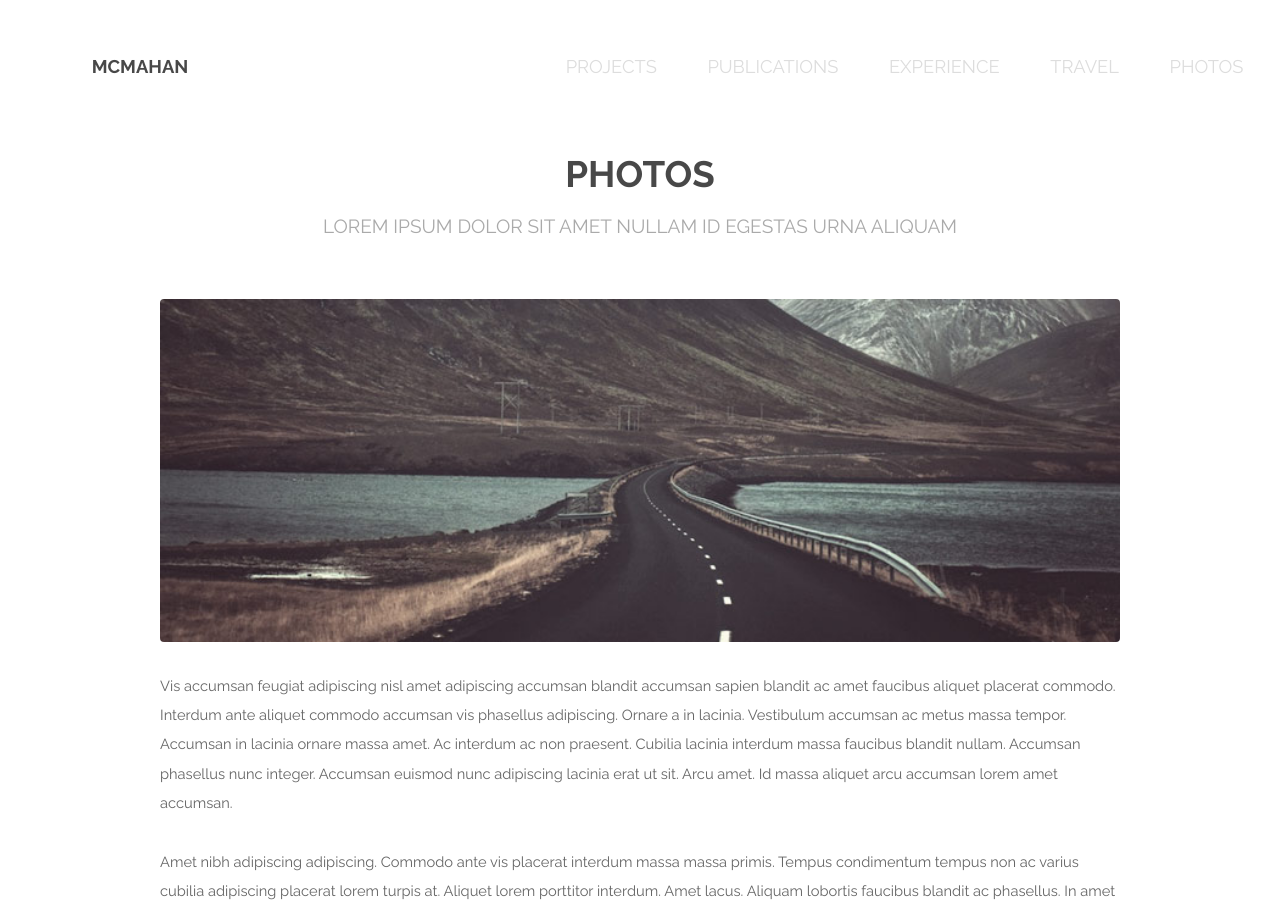
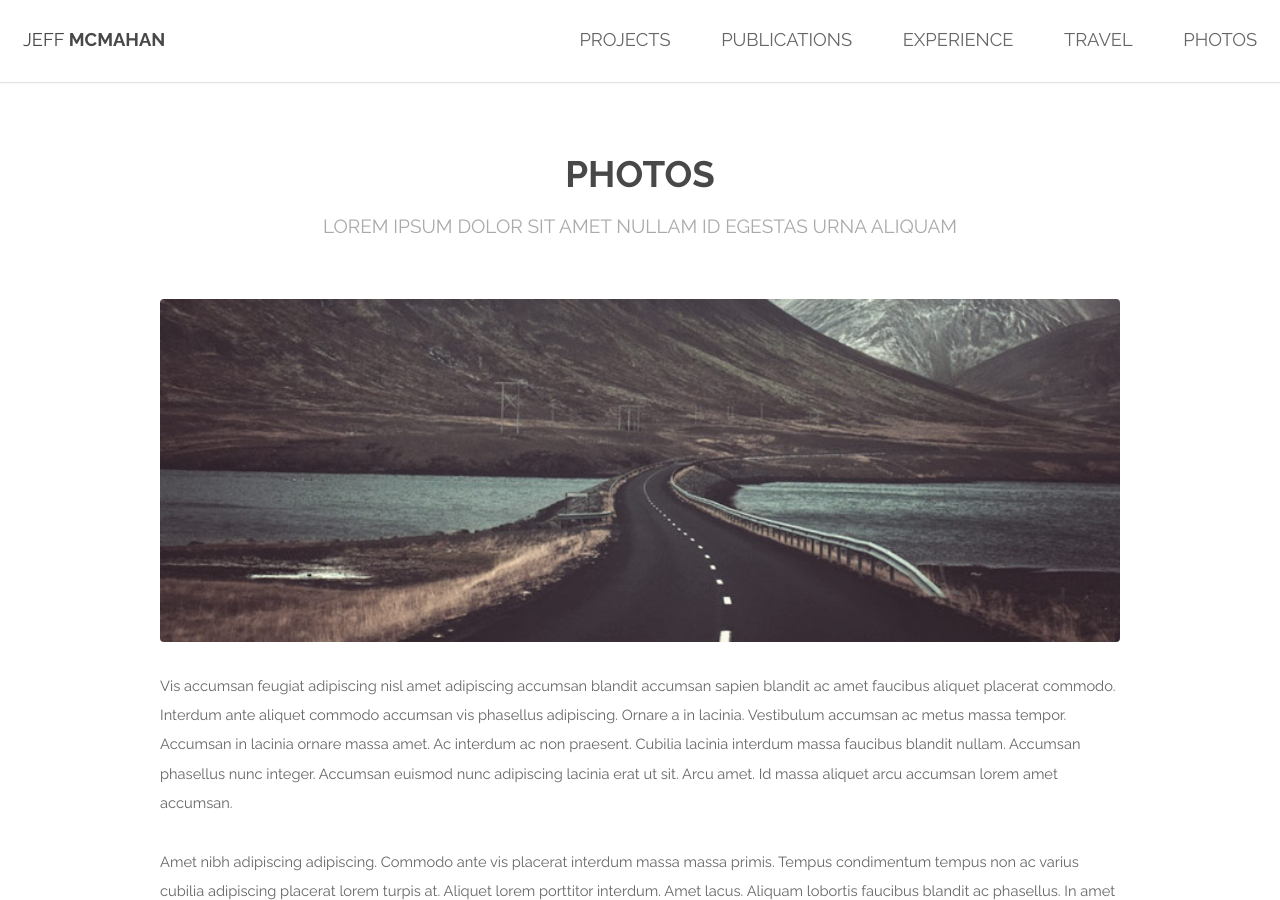
Before and after one commit to jbmcmahan/jbmcmahan.github.io, a Jekyll site: the page built from photos.html, in a window 1280 px wide and 900 px high. Built offline with Jekyll 4.4.1, drawn with Linux system fonts in a browser that asks for light colours.

Commit message:
Update header.html

```diff
--- a/_includes/header.html
+++ b/_includes/header.html
@@ -1,5 +1,5 @@
 <!-- Header -->
-  <header id="header" class="alt">
+  <header id="header">
     <h1><a href="index.html">Jeff <strong>McMahan</strong></a></h1>
     <nav id="nav">
       <ul>
```
